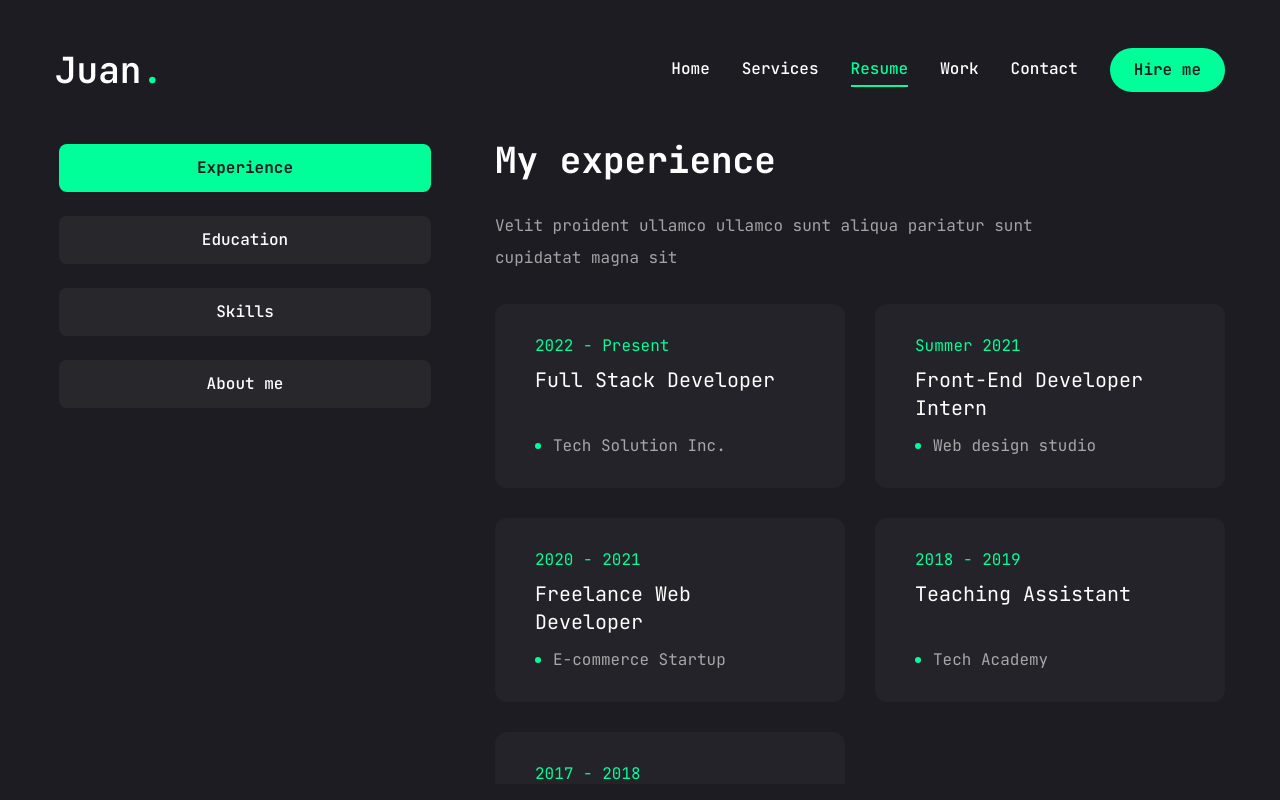
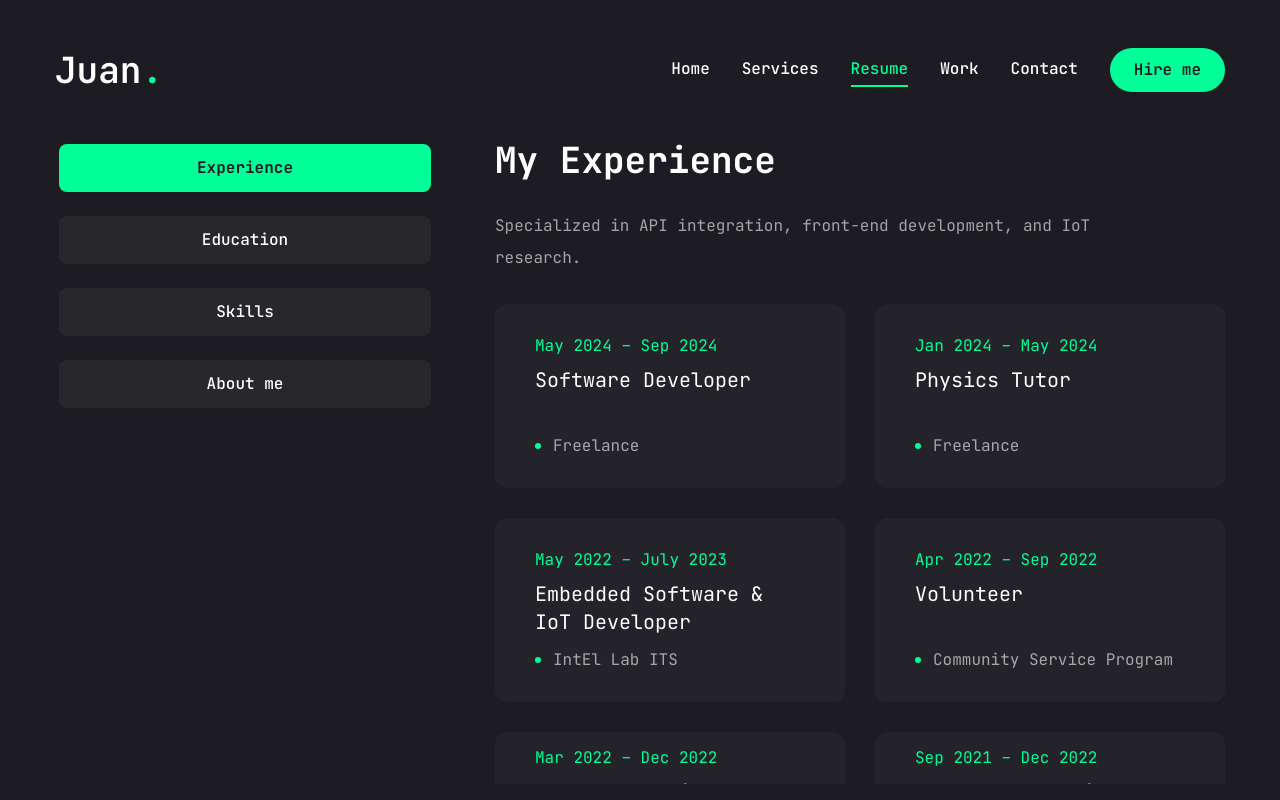
Before and after one commit to juanaliyunus/-interactive-web-profile, a Next.js app: page /resume in a window 1280 px wide. Built offline with nearby package versions, Linux system fonts and the light colour scheme.

Commit message:
fix some data

```diff
--- a/app/page.jsx
+++ b/app/page.jsx
@@ -17,8 +17,7 @@ const Home = () => {
               <span className="text-accent">Juan Aliyunus</span>
             </h1>
             <p className="max-w-[500px] mb-9 text-white/80">
-              I excel at crafting elegant digital experiences and I am
-              proficient in various programming languages and technologies.
+            Fullstack developer who merges front-end creativity with back-end efficiency, dedicated to maintaining software quality in every project.
             </p>
             {/* Button and socials */}
             <div className="flex flex-col xl:flex-row items-center gap-8">
--- a/app/resume/page.jsx
+++ b/app/resume/page.jsx
@@ -16,7 +16,7 @@ import { SiGo, SiCsharp, SiTailwindcss, SiNextdotjs } from "react-icons/si";
 const about = {
   title: "About me",
   description:
-    "Reprehenderit amet tempor reprehenderit irure et aliqua officia nulla Lorem",
+    "I have a strong foundation in programming, which I developed through my initial interest in embedded software systems during my studies in physics at Institut Teknologi Sepuluh Nopember. Over the years, I have gained extensive software development experience through both formal courses in full stack development, and software quality assurance, as well as dedicated self-study. My practical experience spans back-end and front-end development, as well as software quality assurance. I am committed to continuously enhancing my skills and delivering high-quality solutions. My portfolio demonstrates my ability to effectively tackle diverse technical challenges and contribute to successful development projects.",
   info: [
     {
       fieldName: "Name",
@@ -31,20 +31,21 @@ const about = {
       fieldValue: "juanaliyunus",
     },
     {
-      fieldName: "Nationality",
-      fieldValue: "Indonesia",
-    },
-    {
-      fieldName: "Experience",
-      fieldValue: "12+ Years",
-    },
-    {
       fieldName: "Email",
       fieldValue: "aliyunusjuan@gmail.com",
     },
     {
+      fieldName: "Nationality",
+      fieldValue: "Indonesia",
+    },
+
+    {
       fieldName: "Freelance",
       fieldValue: "Available",
+    },
+    {
+      fieldName: "Experience",
+      fieldValue: "4+ Years in programming",
     },
     {
       fieldName: "Language",
@@ -53,70 +54,90 @@ const about = {
   ],
 };
 
-//experience data
 const experience = {
   icon: "/assets/resume/badge.svg",
-  title: "My experience",
+  title: "My Experience",
   description:
-    "Velit proident ullamco ullamco sunt aliqua pariatur sunt cupidatat magna sit",
+    "Specialized in API integration, front-end development, and IoT research.",
   items: [
     {
-      company: "Tech Solution Inc.",
-      position: "Full Stack Developer",
-      duration: "2022 - Present",
+      company: "Freelance",
+      position: "Software Developer",
+      duration: "May 2024 – Sep 2024",
     },
     {
-      company: "Web design studio",
-      position: "Front-End Developer Intern",
-      duration: "Summer 2021",
+      company: "Freelance",
+      position: "Physics Tutor",
+      duration: "Jan 2024 – May 2024",
     },
     {
-      company: "E-commerce Startup",
-      position: "Freelance Web Developer",
-      duration: "2020 - 2021",
+      company: "IntEl Lab ITS",
+      position: "Embedded Software & IoT Developer",
+      duration: "May 2022 – July 2023",
     },
     {
-      company: "Tech Academy",
-      position: "Teaching Assistant",
-      duration: "2018 - 2019",
+      company: "Community Service Program",
+      position: "Volunteer",
+      duration: "Apr 2022 – Sep 2022",
     },
     {
-      company: "Software Development Firm",
-      position: "Junior Developer",
-      duration: "2017 - 2018",
+      company: "Institut Teknologi Sepuluh Nopember",
+      position: "Lecturer Assistant",
+      duration: "Mar 2022 – Dec 2022",
+    },
+    {
+      company: "Institut Teknologi Sepuluh Nopember",
+      position: "Laboratory Assistant",
+      duration: "Sep 2021 – Dec 2022",
+    },
+    {
+      company: "FOSIF ITS",
+      position: "Leader",
+      duration: "Jan 2021 – Jan 2022",
+    },
+    {
+      company: "HIMASIKA ITS",
+      position: "External Relations",
+      duration: "May 2021 – Jan 2022",
     },
   ],
 };
 
-// education data
+
 const education = {
   icon: "/assets/resume/cap.svg",
-  title: "My education",
+  title: "My Education",
   description:
-    "Velit proident ullamco ullamco sunt aliqua pariatur sunt cupidatat magna sit",
+    "Focused on physics, technology, and software development with hands-on experience in research and development.",
   items: [
     {
-      institution: "Institut Teknologi Sepuluh Npember",
-      degree: "Physics",
+      institution: "Enigmacamp Full Stack Developer",
+      degree: "React.js, React Native, Java",
+      duration: "May 2024 - Sep 2024",
+    },
+    {
+      institution: "Talenta AI Indonesia",
+      degree: "Artificial Intelligence",
+      duration: "Nov 2023 - Jan 2024",
+    },
+    {
+      institution: "DQ Lab Bootcamp",
+      degree: "Data Analyst with SQL & Python",
+      duration: "Aug 2023 - Oct 2023",
+    },
+    {
+      institution: "Institut Teknologi Sepuluh Nopember",
+      degree: "Bachelor's Degree in Physics",
       duration: "2019 - 2023",
     },
     {
-      institution: "Enigma Bootcamp",
-      degree: "Full Stack Developer",
-      duration: "2024",
-    },
-    {
-      institution: "Tech Institute",
-      degree: "Certified Web Developer",
-      duration: "2019",
-    },
-    {
-      institution: "Comunity Collage",
-      degree: "Leader FOSIF",
-      duration: "2019",
+      institution: "SMA Insan Cendekia Mandiri",
+      degree: "MIPA",
+      duration: "2016 - 2019",
     },
   ],
 };
+
 
 // skill list
 const skills = {
@@ -306,7 +327,7 @@ const Resume = () => {
             >
               <div className="flex flex-col gap-[30px]">
                 <h3 className="text-4xl font-bold">{about.title}</h3>
-                <p className="max-w-[600px] text-white/60 mx-auto xl:mx-0">
+                <p className="max-w-[600px] text-white/60 mx-auto xl:mx-0 text-justify">
                   {about.description}
                 </p>
                 <ul className="grid grid-cols-1 xl:grid-cols-2 gap-y-6 max-w-[620px] mx-auto xl:mx-0">
--- a/app/services/page.jsx
+++ b/app/services/page.jsx
@@ -7,28 +7,28 @@ const services = [
     num: "01",
     title: "Frontend Development",
     description:
-      "Commodo tempor sunt do reprehenderit officia ullamco tempor. Mollit do aliqua dolore exercitation. Commodo cillum quis est nisi cillum.",
+      "Building engaging and responsive user interfaces using the latest technologies for optimal user experience.",
     href: "",
   },
   {
     num: "02",
     title: "Backend Development",
     description:
-      "Commodo tempor sunt do reprehenderit officia ullamco tempor. Mollit do aliqua dolore exercitation. Commodo cillum quis est nisi cillum.",
+      "Developing server-side logic and databases to support application functionality with high performance and security.",
     href: "",
   },
   {
     num: "03",
     title: "Software Quality Assurance",
     description:
-      "Commodo tempor sunt do reprehenderit officia ullamco tempor. Mollit do aliqua dolore exercitation. Commodo cillum quis est nisi cillum.",
+      "Ensuring software quality through thorough testing and best practices to identify and fix bugs.",
     href: "",
   },
   {
     num: "04",
     title: "Web Development",
     description:
-      "Commodo tempor sunt do reprehenderit officia ullamco tempor. Mollit do aliqua dolore exercitation. Commodo cillum quis est nisi cillum.",
+      "Integrating frontend and backend to create complete and functional web applications ready for user access.",
     href: "",
   },
 ];
--- a/components/Stats.jsx
+++ b/components/Stats.jsx
@@ -4,19 +4,19 @@ import CountUp from "react-countup";
 
 const stats = [
   {
-    num: 1,
-    text: "Years of experience",
+    num: "4",
+    text: "Years programming experience",
   },
   {
-    num: 26,
+    num: "26",
     text: "Projects completed",
   },
   {
-    num: 11,
+    num: "11",
     text: "Technologies mastered",
   },
   {
-    num: 500,
+    num: "100",
     text: "Code commits",
   },
 ];
```
